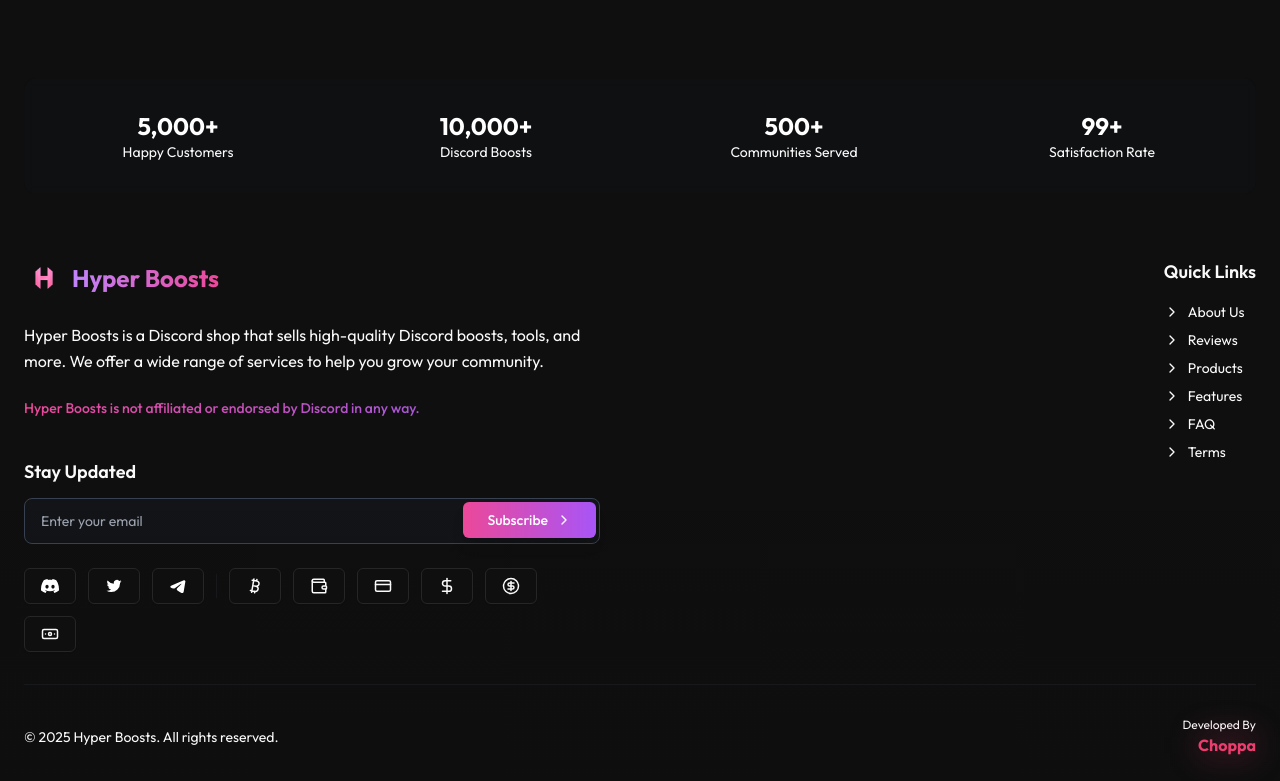
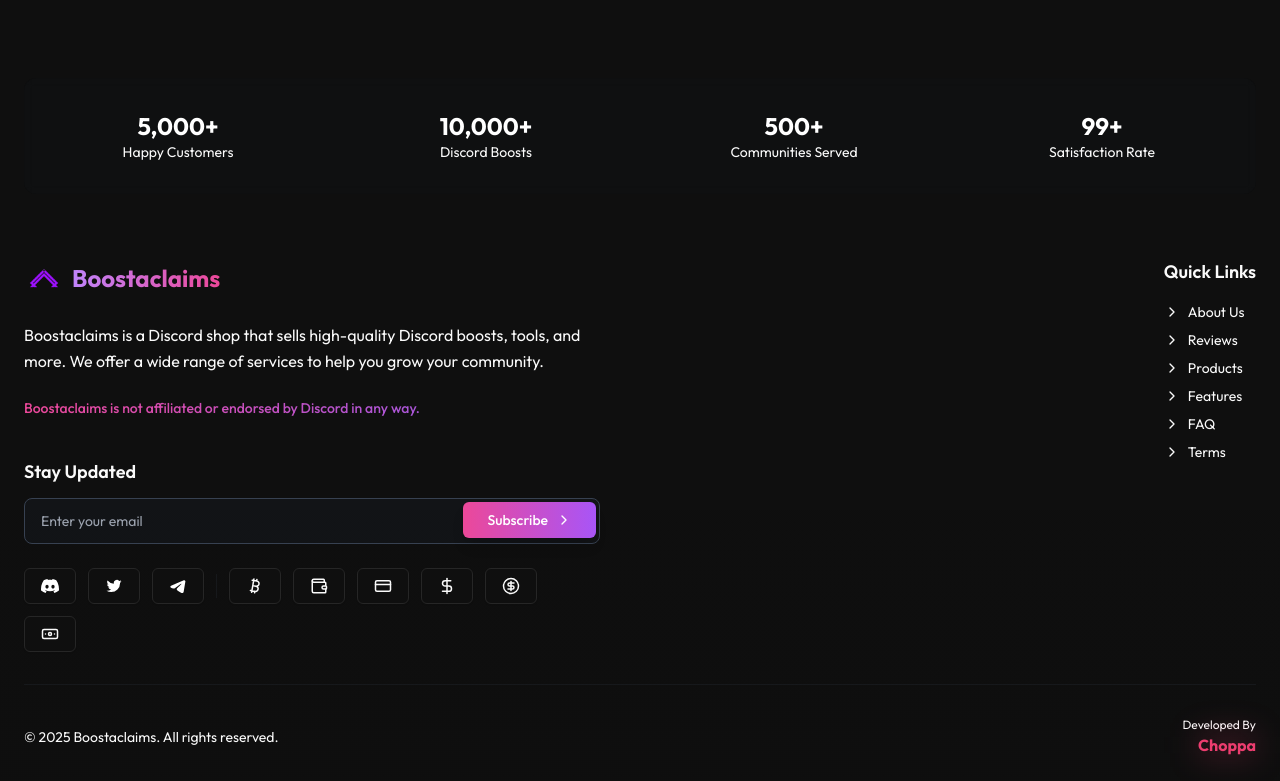
Before and after one commit to Boostaworld/Vercelcode, a Next.js app: page /tos in a window 1280 px wide. Shown: the part 2465-3246 px from the top of the page. Built offline with nearby package versions, Linux system fonts and the light colour scheme.

Commit message:
changing branding, changed hero added some stats

```diff
--- a/components/Footer.tsx
+++ b/components/Footer.tsx
@@ -194,25 +194,25 @@
                 className="flex items-center gap-2"
               >
                 <Image
-                  src="/logo.png"
-                  alt="Hyper Boosts"
+                  src="/boostapfp.png"
+                  alt="Boostaclaims"
                   width={40}
                   height={40}
                   className="rounded-lg"
                 />
                 <span className="text-2xl font-bold PoseidonFont bg-gradient-to-r from-purple-400 to-pink-500 bg-clip-text text-transparent">
-                  Hyper Boosts
+                  Boostaclaims
                 </span>
               </motion.div>
             </Link>
 
             <p className="text-brandGray/90 leading-relaxed">
-              Hyper Boosts is a Discord shop that sells high-quality Discord boosts, tools, and more.
+              Boostaclaims is a Discord shop that sells high-quality Discord boosts, tools, and more.
               We offer a wide range of services to help you grow your community.
             </p>
 
             <p className="text-sm font-medium bg-gradient-to-r from-pink-500 to-violet-500 bg-clip-text text-transparent">
-              Hyper Boosts is not affiliated or endorsed by Discord in any way.
+              Boostaclaims is not affiliated or endorsed by Discord in any way.
             </p>
 
             <div className="mt-4">
@@ -259,7 +259,7 @@
 
         <div className="flex flex-col md:flex-row items-center justify-between gap-4 pb-6">
           <p className="text-sm text-brandGray/80">
-            &copy; {new Date().getFullYear()} Hyper Boosts. All rights reserved.
+            &copy; {new Date().getFullYear()} Boostaclaims. All rights reserved.
           </p>
 
           <Link
--- a/components/Hero.tsx
+++ b/components/Hero.tsx
@@ -88,7 +88,8 @@
                 {[
                   'Instant Delivery',
                   '24/7 Support',
-                  'Lowest Price Guarantee'
+                  'Lowest Price Guarantee',
+                  'UHQ Quality Guarantee'
                 ].map((feature, index) => (
                   <div
                     key={feature}
@@ -135,6 +136,7 @@
                   { label: 'Active Users', value: '10K+' },
                   { label: 'Servers Boosted', value: '5K+' },
                   { label: 'Response Time', value: '<1m' },
+                  { label: 'Vouches', value: '500+' }
                 ].map((stat, index) => (
                   <div
                     key={stat.label}
```
